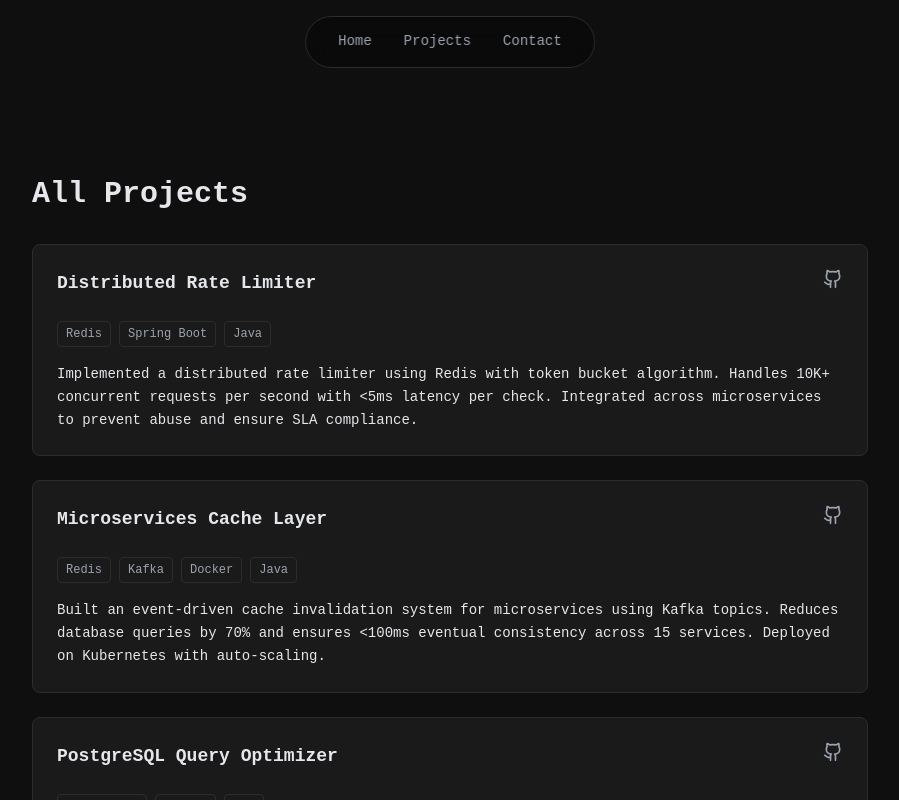
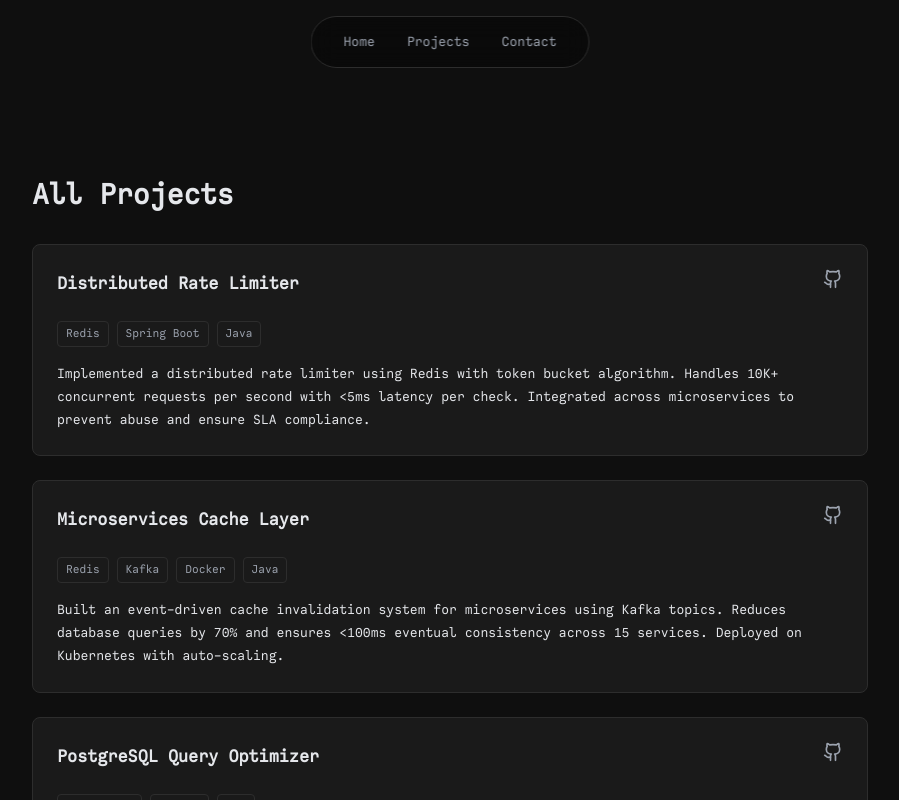
Before and after one commit to Yash-Raj-5424/YashVerse, a Next.js app: page /projects in a window 1280 px wide. Shown: the top 800 px of the page, without its empty margins (190-1089 px from the left). Built offline with nearby package versions, Linux system fonts and the light colour scheme.

Commit message:
changed the font style

```diff
--- a/app/globals.css
+++ b/app/globals.css
@@ -2,8 +2,13 @@
 @tailwind components;
 @tailwind utilities;
 
-/* Font setup with fallback to monospace */
-@import url('https://fonts.googleapis.com/css2?family=Courier+Prime:wght@400;700&display=swap');
+/* Font setup with Calling Code Regular */
+@font-face {
+  font-family: 'Calling Code';
+  src: url('/CallingCode-Regular.ttf') format('truetype');
+  font-weight: 400;
+  font-style: normal;
+}
 
 * {
   margin: 0;
@@ -18,7 +23,7 @@ html {
 body {
   background-color: #0f0f0f;
   color: #e5e7eb;
-  font-family: 'Courier Prime', 'Courier New', monospace;
+  font-family: 'Calling Code', 'Courier New', monospace;
   font-weight: 400;
   line-height: 1.6;
   -webkit-font-smoothing: antialiased;
--- a/tailwind.config.ts
+++ b/tailwind.config.ts
@@ -21,8 +21,8 @@ const config: Config = {
         container: '900px',
       },
       fontFamily: {
-        sans: ['Courier New', 'monospace'],
-        mono: ['Courier New', 'monospace'],
+        sans: ['Calling Code', 'Courier New', 'monospace'],
+        mono: ['Calling Code', 'Courier New', 'monospace'],
       },
     },
   },
```
Also changed, not shown: public/CallingCode-Regular.ttf (added).
